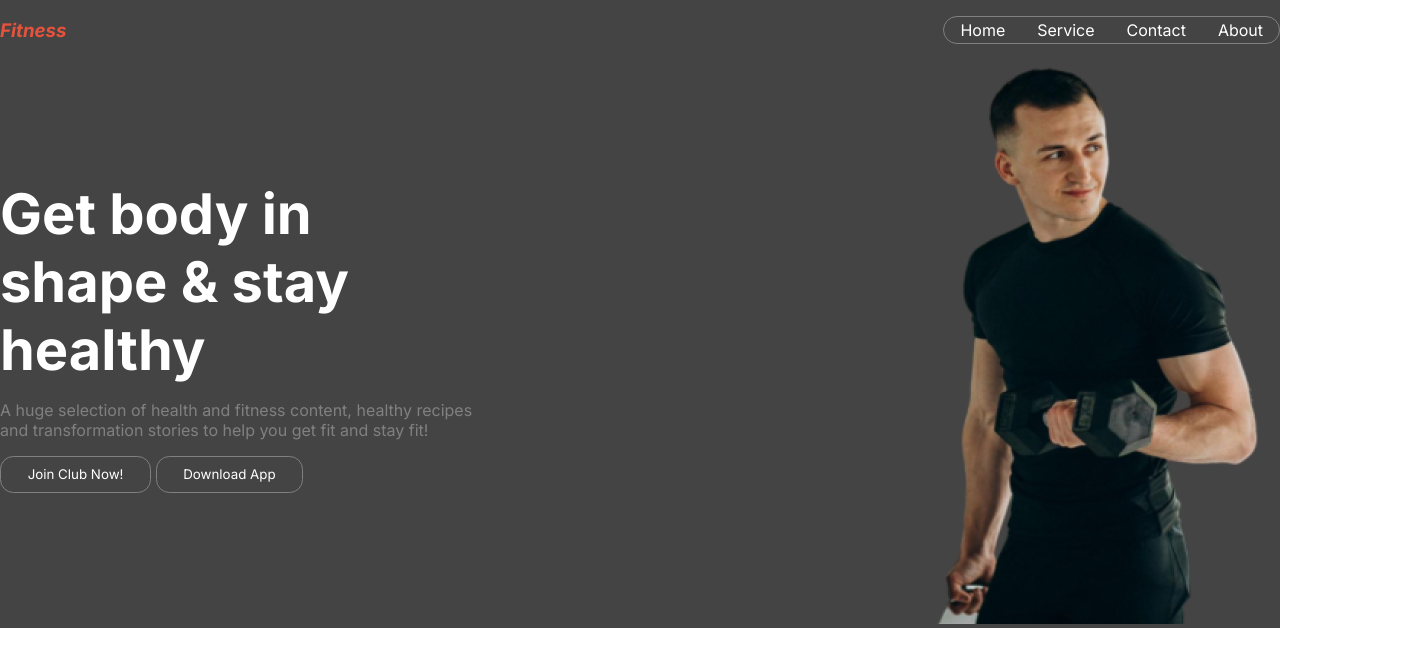
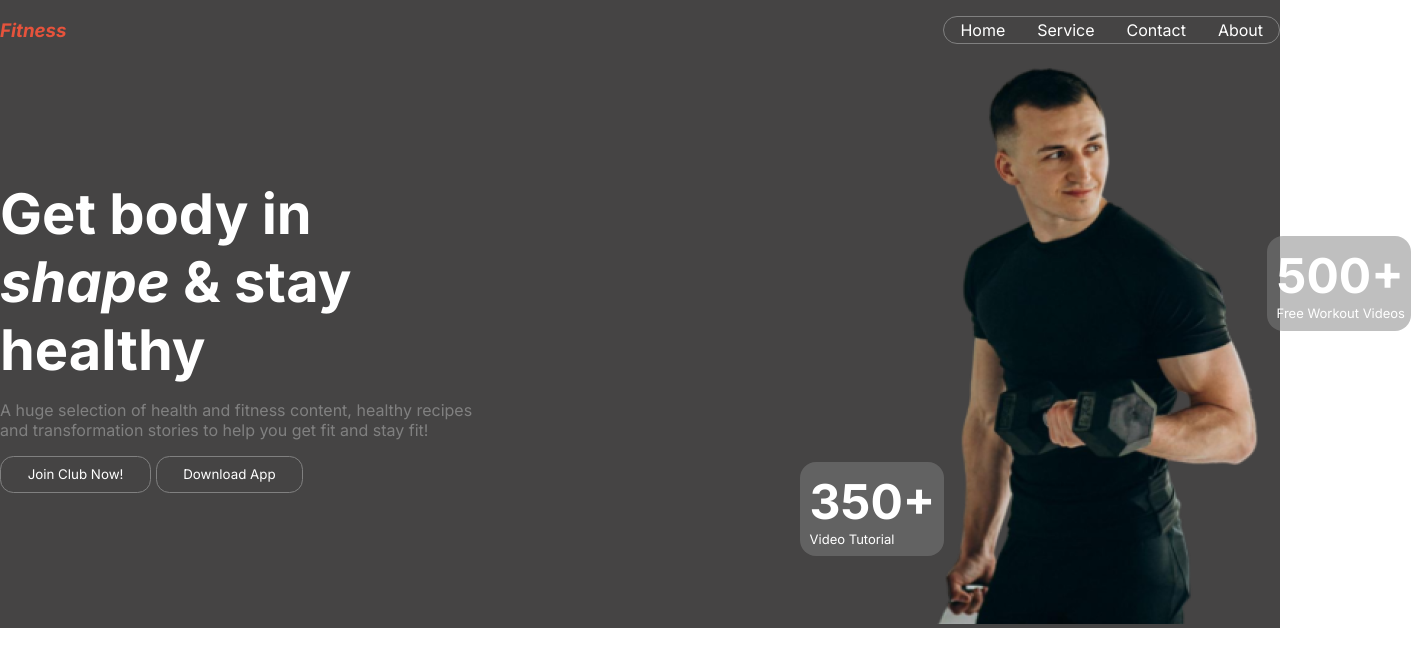
Before and after one commit to enamul-dev/B10A02-Fitness-Page, a plain HTML site: page index.html in a window 1280 px wide. Shown: the whole page, 1411 px wide, since content can reach past the window. Drawn offline with Linux system fonts and the light colour scheme; a web font is replaced by a local one.

Commit message:
positions added

```diff
--- a/index.html
+++ b/index.html
@@ -25,7 +25,7 @@
         <div class="container hero">
             <div>
                 <div class="hero-texts">
-                    <h1 class="hero-title">Get body in <br> <span>shape</span>
+                    <h1 class="hero-title">Get body in <br> <span class="word-italic">shape</span>
                         & stay <br> healthy
                     </h1>
                     <p class="first-paragraph">A huge selection of health and fitness content, healthy recipes <br> and transformation stories to help you get fit and stay fit!</p>
@@ -37,8 +37,17 @@
 
 
             </div>
-            <div>
+            <div class="hero-img">
                 <img src="/assets/img-2.png" alt="hero-img">
+                    <div class="workout-number">
+                        <span class="span-hero">500+</span>
+                        <p class="workout-text">Free Workout Videos</p>
+                    </div>
+
+                <div class="tutorial-number">
+                    <span class="span-hero">350+</span>
+                    <p class="tutorial-text">Video Tutorial</p>
+                </div>
             </div>
         </div>
     </section>
--- a/styles.css
+++ b/styles.css
@@ -36,6 +36,7 @@ ul{
     transition: 0.3s ease;
 
 }
+
 li:hover{
     background-color: #E6533C;
     border-radius: 2em;
@@ -59,8 +60,8 @@ li:hover{
 .hero-title{
     font-size: 3.5em;
 }
-span{
-    font: italic;
+.word-italic{
+    font-style: italic;
 }
 .first-paragraph{
     color: gray;
@@ -72,3 +73,46 @@ span{
     border: 1px solid gray;
     border-radius: 1em;
 }
+
+.hero-img{
+    position: relative;
+}
+.workout-number{
+    position: absolute;
+    left: 7em;
+    top: 4em;
+    font-size: 3em;
+    color: white;
+    /* background-color:  gray; */
+    background: rgba(128, 128, 128, 0.5);
+    width: 3em;
+    padding-left: 0.2em;
+    /* padding-right: 0.2em; */
+    padding-top: 0.2em;
+    padding-bottom: 0.2em;
+    border-radius: 1rem;
+
+}
+.span-hero{
+    font-weight: bold;
+}
+.workout-text{
+    font-size: 13px;
+}
+.tutorial-number{
+    position: absolute;
+    font-size: 3em;
+    right: 7em;
+    bottom: 1.5em;
+    color: white;
+    background: rgba(128, 128, 128, 0.5);
+    width: 3em;
+    padding-left: 0.2em;
+    /* padding-right: 0.2em; */
+    padding-top: 0.2em;
+    padding-bottom: 0.2em;
+    border-radius: 1rem;
+}
+.tutorial-text{
+    font-size: 13px;
+}
```
